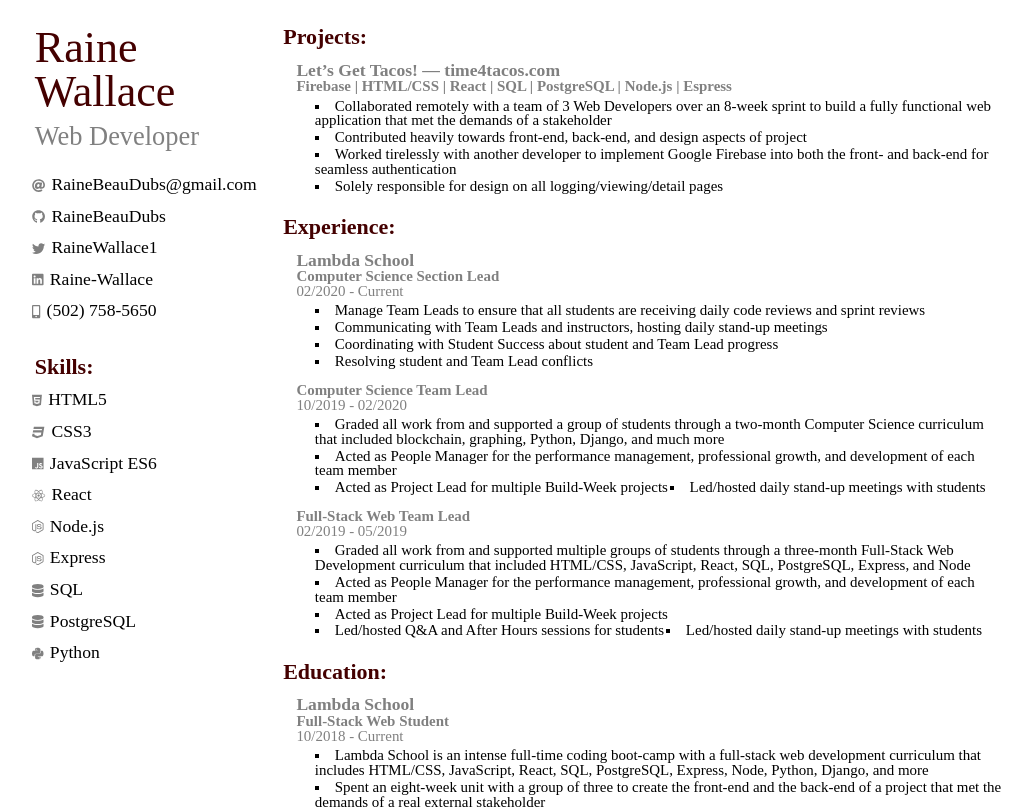
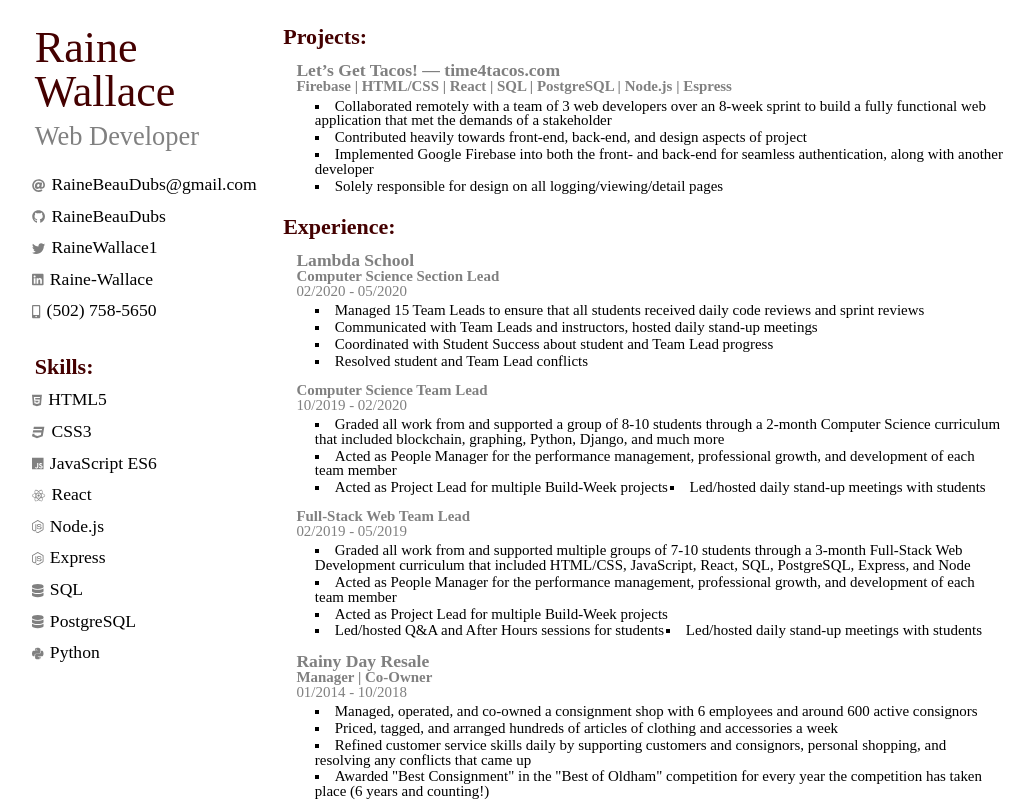
Before and after one commit to RaineBeauDubs/MyResume, a React (Create React App) app in the folder resume/: page / in a window 1280 px wide. Shown: the top 809 px of the page, without its empty margins (114-1148 px from the left). Built offline with nearby package versions, Linux system fonts and the light colour scheme.

Commit message:
updated and tweaked lots of things, including exp, edu, projects, and design

```diff
--- a/resume/src/components/Education.js
+++ b/resume/src/components/Education.js
@@ -44,7 +44,7 @@ const Education = () => {
           <EduDates>10/2018 - Current</EduDates>
           <EduList>
             <ListItems>Lambda School is an intense full-time coding boot-camp with a full-stack web development curriculum that includes HTML/CSS, JavaScript, React, SQL, PostgreSQL, Express, Node, Python, Django, and more</ListItems>
-            <ListItems>Spent an eight-week unit with a group of three to create the front-end and the back-end of a project that met the demands of a real external stakeholder</ListItems>
+            <ListItems>Spent an eight-week unit with a group of 3 to create the front-end and the back-end of a project that met the demands of a real external stakeholder</ListItems>
           </EduList>
         </EduSec>
       </ResSectionBottom>
--- a/resume/src/components/Experience.js
+++ b/resume/src/components/Experience.js
@@ -43,19 +43,19 @@ const Experience = () => {
         <ExpSec>
           <ExpTitle>Lambda School</ExpTitle>
           <ExpInfo>Computer Science Section Lead</ExpInfo>
-          <ExpDates>02/2020 - Current</ExpDates>
+          <ExpDates>02/2020 - 05/2020</ExpDates>
           <ExpList>
-            <ListItems>Manage Team Leads to ensure that all students are receiving daily code reviews and sprint reviews</ListItems>
-            <ListItems>Communicating with Team Leads and instructors, hosting daily stand-up meetings</ListItems>
-            <ListItems>Coordinating with Student Success about student and Team Lead progress</ListItems>
-            <ListItems>Resolving student and Team Lead conflicts</ListItems>
+            <ListItems>Managed 15 Team Leads to ensure that all students received daily code reviews and sprint reviews</ListItems>
+            <ListItems>Communicated with Team Leads and instructors, hosted daily stand-up meetings</ListItems>
+            <ListItems>Coordinated with Student Success about student and Team Lead progress</ListItems>
+            <ListItems>Resolved student and Team Lead conflicts</ListItems>
           </ExpList>
         </ExpSec>
         <ExpSec>
           <ExpInfo>Computer Science Team Lead</ExpInfo>
           <ExpDates>10/2019 - 02/2020</ExpDates>
           <ExpList>
-            <ListItems>Graded all work from and supported a group of students through a two-month Computer Science curriculum that included blockchain, graphing, Python, Django, and much more</ListItems>
+            <ListItems>Graded all work from and supported a group of 8-10 students through a 2-month Computer Science curriculum that included blockchain, graphing, Python, Django, and much more</ListItems>
             <ListItems>Acted as People Manager for the performance management, professional growth, and development of each team member</ListItems>
             <ListItems>Acted as Project Lead for multiple Build-Week projects</ListItems>
             <ListItems>Led/hosted daily stand-up meetings with students</ListItems>
@@ -65,11 +65,22 @@ const Experience = () => {
           <ExpInfo>Full-Stack Web Team Lead</ExpInfo>
           <ExpDates>02/2019 - 05/2019</ExpDates>
           <ExpList>
-            <ListItems>Graded all work from and supported multiple groups of students through a three-month Full-Stack Web Development curriculum that included HTML/CSS, JavaScript, React, SQL, PostgreSQL, Express, and Node</ListItems>
+            <ListItems>Graded all work from and supported multiple groups of 7-10 students through a 3-month Full-Stack Web Development curriculum that included HTML/CSS, JavaScript, React, SQL, PostgreSQL, Express, and Node</ListItems>
             <ListItems>Acted as People Manager for the performance management, professional growth, and development of each team member</ListItems>
             <ListItems>Acted as Project Lead for multiple Build-Week projects</ListItems>
             <ListItems>Led/hosted Q&A and After Hours sessions for students</ListItems>
             <ListItems>Led/hosted daily stand-up meetings with students</ListItems>
+          </ExpList>
+        </ExpSec>
+        <ExpSec>
+        <ExpTitle>Rainy Day Resale</ExpTitle>
+          <ExpInfo>Manager | Co-Owner</ExpInfo>
+          <ExpDates>01/2014 - 10/2018</ExpDates>
+          <ExpList>
+            <ListItems>Managed, operated, and co-owned a consignment shop with 6 employees and around 600 active consignors</ListItems>
+            <ListItems>Priced, tagged, and arranged hundreds of articles of clothing and accessories a week</ListItems>
+            <ListItems>Refined customer service skills daily by supporting customers and consignors, personal shopping, and resolving any conflicts that came up</ListItems>
+            <ListItems>Awarded "Best Consignment" in the "Best of Oldham" competition for every year the competition has taken place (6 years and counting!)</ListItems>
           </ExpList>
         </ExpSec>
       </ResSectionBottom>
--- a/resume/src/components/Projects.js
+++ b/resume/src/components/Projects.js
@@ -39,9 +39,9 @@ const Projects = () => {
           <ProTitle>Let’s Get Tacos! — time4tacos.com</ProTitle>
           <ProInfo>Firebase | HTML/CSS | React | SQL | PostgreSQL | Node.js | Espress</ProInfo>
           <ProList>
-            <ListItems>Collaborated remotely with a team of 3 Web Developers over an 8-week sprint to build a fully functional web application that met the demands of a stakeholder</ListItems>
+            <ListItems>Collaborated remotely with a team of 3 web developers over an 8-week sprint to build a fully functional web application that met the demands of a stakeholder</ListItems>
             <ListItems>Contributed heavily towards front-end, back-end, and design aspects of project</ListItems>
-            <ListItems>Worked tirelessly with another developer to implement Google Firebase into both the front- and back-end for seamless authentication</ListItems>
+            <ListItems>Implemented Google Firebase into both the front- and back-end for seamless authentication, along with another developer</ListItems>
             <ListItems>Solely responsible for design on all logging/viewing/detail pages</ListItems>
           </ProList>
         </ProSec>
```
